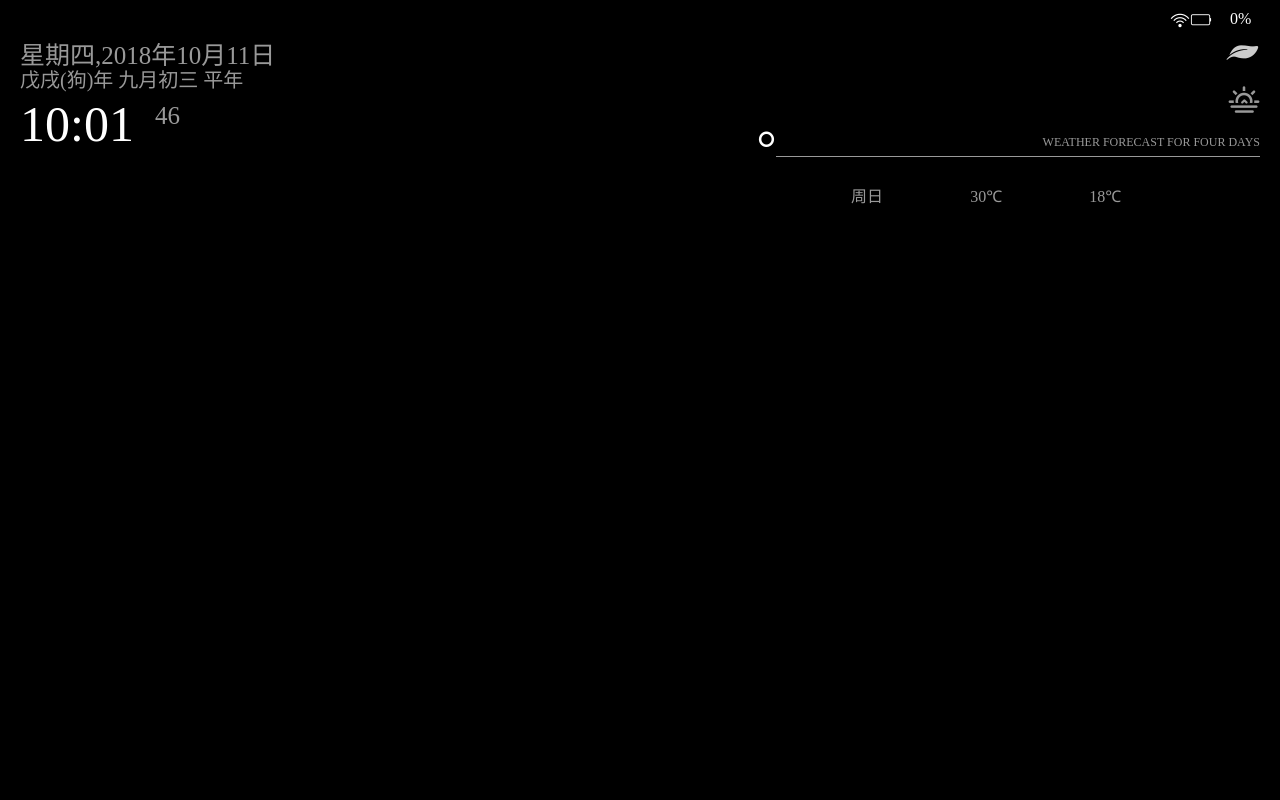
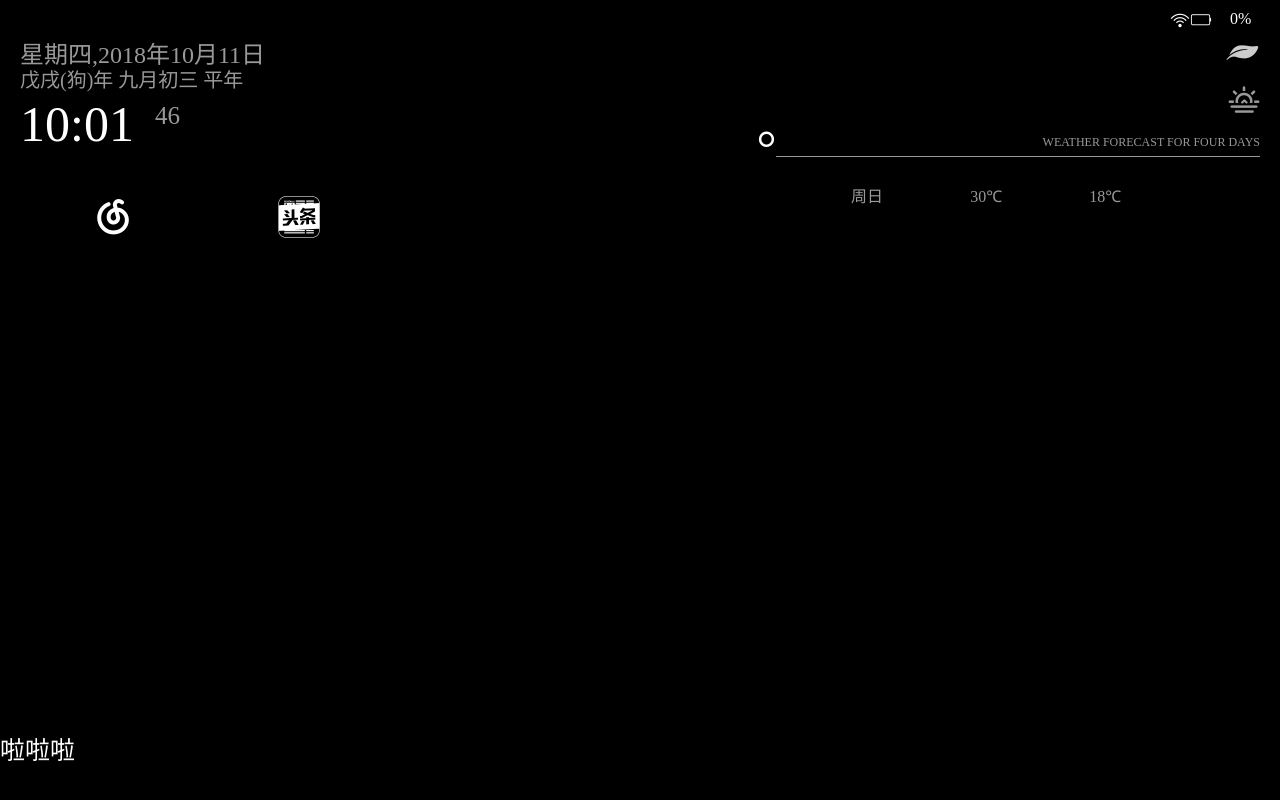
Before and after one commit to Toretto5060/magicMirror, a Vue app: page / in a window 1280 px wide. Built offline with nearby package versions, Linux system fonts and the light colour scheme; no server answers; what mint-ui would draw is missing.

Commit message:
增加app预选位

```diff
--- a/src/components/index.vue
+++ b/src/components/index.vue
@@ -22,6 +22,14 @@
             <div class="hours">{{times.Time}}</div>
             <div class="second">{{times.Seconds}}</div>
             <div class="festival">{{times.festival}}</div>
+          </div>
+
+          <div class="play">
+            <ul>
+              <li v-for="icon in paly">
+                <i :class="icon.appIcon"></i>
+              </li>
+            </ul>
           </div>
         </div>
       </el-col>
@@ -65,6 +73,10 @@
         </div>
       </el-col>
     </el-row>
+
+    <div class="life">
+      {{life}}
+    </div>
   </div>
 </template>
 
@@ -110,6 +122,25 @@ export default {
           pic:'晴',
           max:'30',
           min:'18'
+        }
+      ],
+      life:'啦啦啦',
+      paly:[
+        {
+          appIcon:'iconfont icon-wangyiyunyinle',
+          roleTo:''
+        },
+        {
+          appIcon:'iconfont icon-jinritoutiao',
+          roleTo:''
+        },
+        {
+          appIcon:'',
+          roleTo:''
+        },
+        {
+          appIcon:'',
+          roleTo:''
         }
       ]
 
@@ -343,7 +374,7 @@ export default {
         }
       })
     },
-    setIcon(type){
+    setIcon(type){  //设置天气图片
       if(type == "晴"){
         return type = "iconfont icon-qingtian"
       }else if(type == "阴"){
@@ -377,7 +408,7 @@ export default {
       }else{
         return type = type;
       }
-    },  //设置天气图片
+    },
     setWeather(){  //设置天气
       let that = this;
       if(localStorage.getItem('weather')){
@@ -443,6 +474,8 @@ export default {
          weatherData.min=datas.data.forecast[j].templow;
          that.tableData.push(weatherData)
        }
+       that.life=datas.data.life;
+
 
       }
     }
@@ -512,7 +545,7 @@ export default {
       padding-right: 20px;
       .left{
         .week{
-          font-size: 25px;
+          font-size: 24px;
           height: 30px;
           color:#999;
         }
@@ -543,6 +576,23 @@ export default {
             font-size: 20px;
             color:#999;
           }
+
+        }
+        .play{
+          ul{
+            width: 60%;
+            margin-top: 40px;
+            li{
+              display: inline-block;
+              text-align: center;
+              list-style: none;
+              width: 50%;
+              .iconfont{
+                font-size: 45px;
+              }
+            }
+          }
+
         }
       }
       .right{
@@ -647,6 +697,14 @@ export default {
         }
       }
     }
+    .life{
+      position: absolute;
+      bottom: 20px;
+      width: 100%;
+      height: 50px;
+      font-size: 25px;
+      white-space:normal;
+    }
   }
 
 </style>
```
